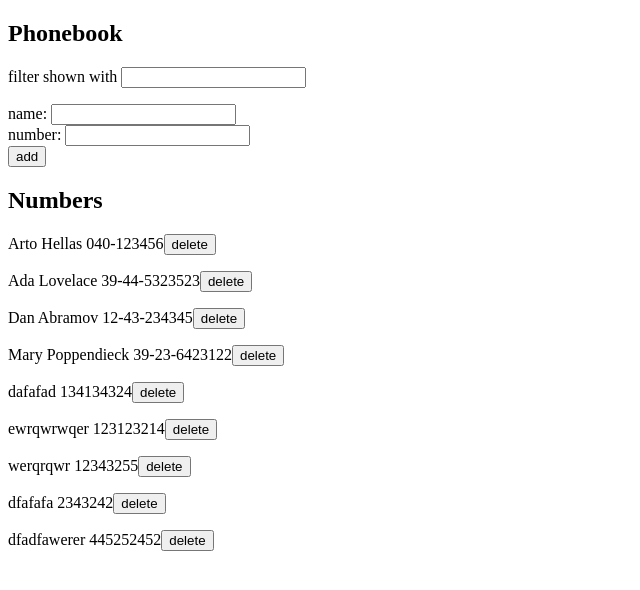
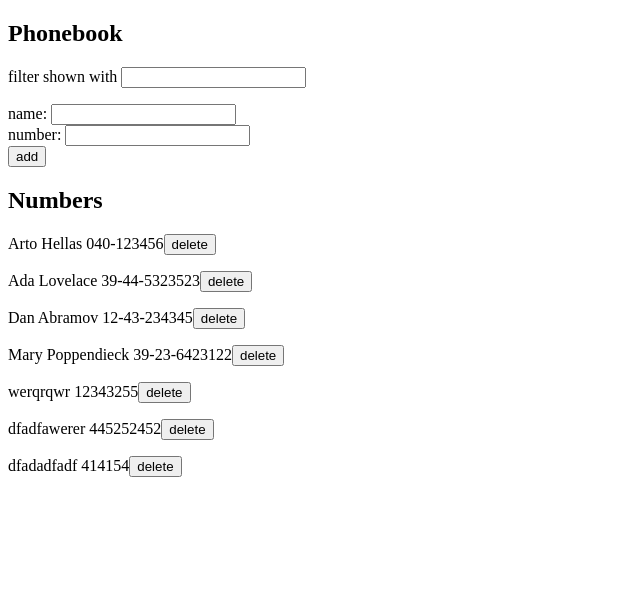
Before and after one commit to acnq/-CS-E4675, a React (Vite) app in the folder part2/phonebook/: page / in a window 1280 px wide. Shown: the top 590 px of the page, without its empty margins (0-640 px from the left). Built offline with nearby package versions, Linux system fonts and the light colour scheme; data requests are answered from the project's data file.

Commit message:
finish 2.17

```diff
--- a/part2/phonebook/db.json
+++ b/part2/phonebook/db.json
@@ -21,29 +21,19 @@
       "id": "4"
     },
     {
-      "id": "309a",
-      "name": "dafafad",
-      "number": "134134324"
-    },
-    {
-      "id": "0180",
-      "name": "ewrqwrwqer",
-      "number": "123123214"
-    },
-    {
       "id": "8a29",
       "name": "werqrqwr",
       "number": "12343255"
     },
     {
-      "id": "ad55",
-      "name": "dfafafa",
-      "number": "2343242"
-    },
-    {
       "id": "8307",
       "name": "dfadfawerer",
       "number": "445252452"
+    },
+    {
+      "id": "ffe5",
+      "name": "dfadadfadf",
+      "number": "414154"
     }
   ]
 }
--- a/part2/phonebook/src/App.jsx
+++ b/part2/phonebook/src/App.jsx
@@ -14,6 +14,7 @@ const App = () => {
   const [filter, setFilter] = useState('')
 
   const [message, setMessage] = useState(null)
+  const [errorMessage, setErrorMessage] = useState(null)
 
   useEffect(() => {
     PersonsService
@@ -54,9 +55,12 @@ const App = () => {
             }, 5000)
           })
           .catch(() => {
-            alert(
+            setErrorMessage(
               `${person.name} has been removed`
             )
+            setTimeout(() => {
+              setErrorMessage(null)
+            }, 5000)
             setPersons(persons.filter(p => p.id !== person.id))
           })
       }
@@ -73,6 +77,7 @@ const App = () => {
         setPersons(persons.concat(response))
         setNewName('')
         setNewNumber('')
+        setErrorMessage(null)
         setMessage(
           `Added ${response.name}`
         )
@@ -84,7 +89,7 @@ const App = () => {
   return (
     <div>
       <h2>Phonebook</h2>
-      <Notification message={message} />
+      <Notification message={message} errorMessage={errorMessage}/>
       <Filter filter={filter} handleFilterChange={handleFilterChange} />
       <PersonForm
         newName={newName}
--- a/part2/phonebook/src/components/Notification.jsx
+++ b/part2/phonebook/src/components/Notification.jsx
@@ -1,11 +1,12 @@
-const Notification = ({ message }) => {
-  if (message === null) {
+const Notification = ({ message, errorMessage }) => {
+  const error = errorMessage ? 'error' : ''
+  if (message === null && errorMessage === null) {
     return null
   }
 
   return (
-    <div className="message">
-      {message}
+    <div className={`message ${error}`}>
+      {message} {errorMessage}
     </div>
   )
 }
--- a/part2/phonebook/src/components/Person.jsx
+++ b/part2/phonebook/src/components/Person.jsx
@@ -7,6 +7,7 @@ const Person = ({ person, setPersons }) => {
         if (window.confirm(`Delete ${person.name}?`)) {
           PersonsService.deletePerson(person.id)
           setPersons(persons.filter(p => p.id !== person.id))
+          console.log(`setPersons ${persons}`)
         }
       }}>delete</button>
     </p>
--- a/part2/phonebook/src/components/Persons.jsx
+++ b/part2/phonebook/src/components/Persons.jsx
@@ -9,7 +9,7 @@ const Persons = ({ persons, setPersons, filter }) => {
     <div>
       {
         filtered.map(person =>
-          <Person key={person.id} person={person} setPersons={setPersons} />
+          <Person key={person.id} persons={persons} person={person} setPersons={setPersons} />
         )
       }
     </div>
--- a/part2/phonebook/src/index.css
+++ b/part2/phonebook/src/index.css
@@ -7,3 +7,7 @@
   padding: 10px;
   margin-bottom: 10px;
 }
+
+.error {
+  color: red;
+}
```
Also changed, not shown: 1 other file (tests, documents, lock files or other folders).
